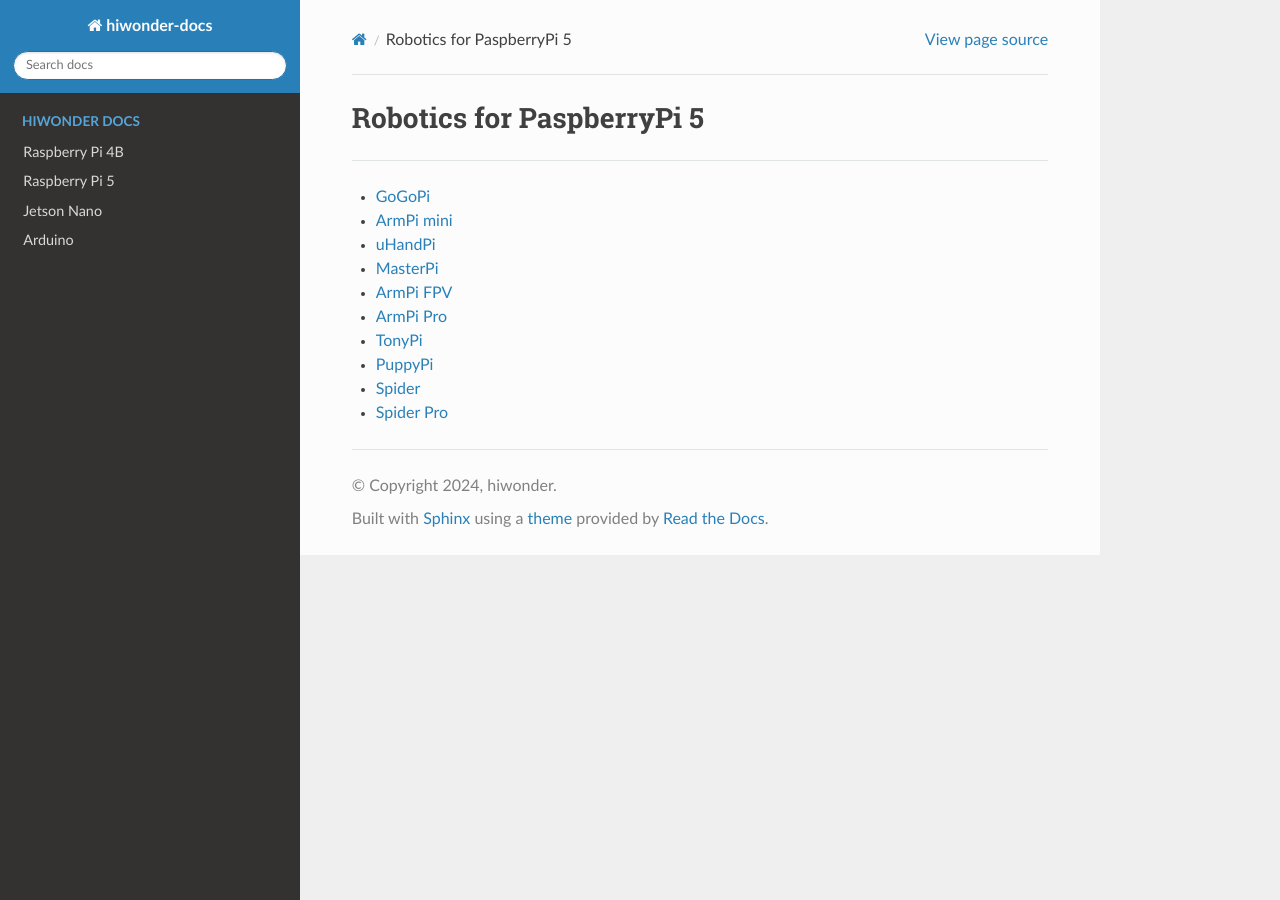
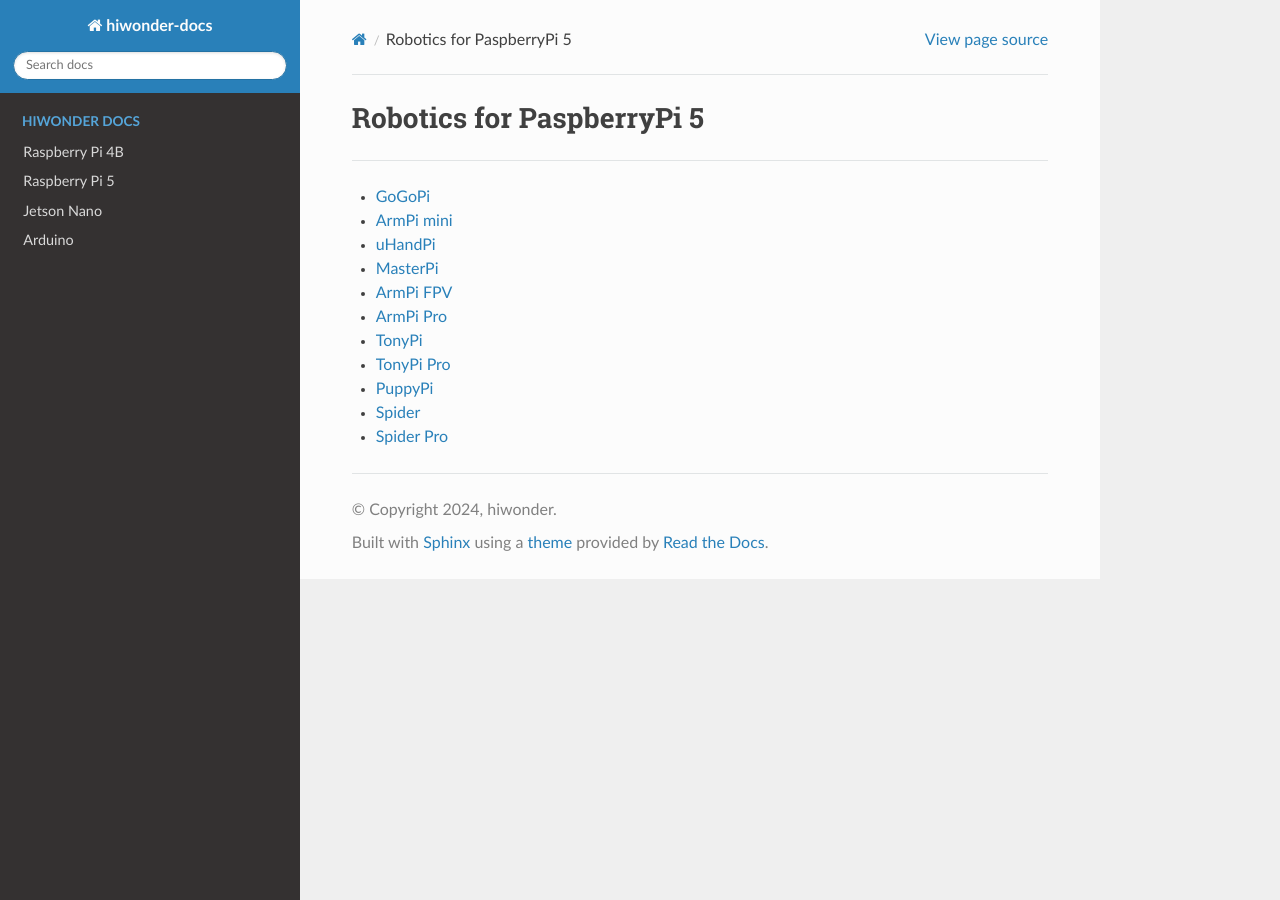
Before and after one commit to Hiwonder-docs/Hiwonder-docs, a Sphinx documentation site: the page built from source/RaspberryPi/raspberrypi_5_robotics.md, in a window 1280 px wide. Built offline with Sphinx 7.4.7 and the Read the Docs theme 3.1.0, drawn with Linux system fonts in a browser that asks for light colours.

Commit message:
TonyPi Pro commit

```diff
--- a/source/RaspberryPi/raspberrypi_5_robotics.md
+++ b/source/RaspberryPi/raspberrypi_5_robotics.md
@@ -8,6 +8,7 @@
 * [ArmPi FPV](https://docs.hiwonder.com/projects/ArmPi_FPV/en/latest/)
 * [ArmPi Pro](https://docs.hiwonder.com/projects/ArmPi_Pro/en/latest/)
 * [TonyPi](https://docs.hiwonder.com/projects/TonyPi/en/latest/)
+* [TonyPi Pro](https://docs.hiwonder.com/projects/TonyPi_Pro/en/latest/)
 * [PuppyPi](https://docs.hiwonder.com/projects/PuppyPi/en/latest/)
 * [Spider](https://docs.hiwonder.com/projects/SpiderPi/en/latest/)
 * [Spider Pro](https://docs.hiwonder.com/projects/SpiderPi_Pro/en/latest/)
```
